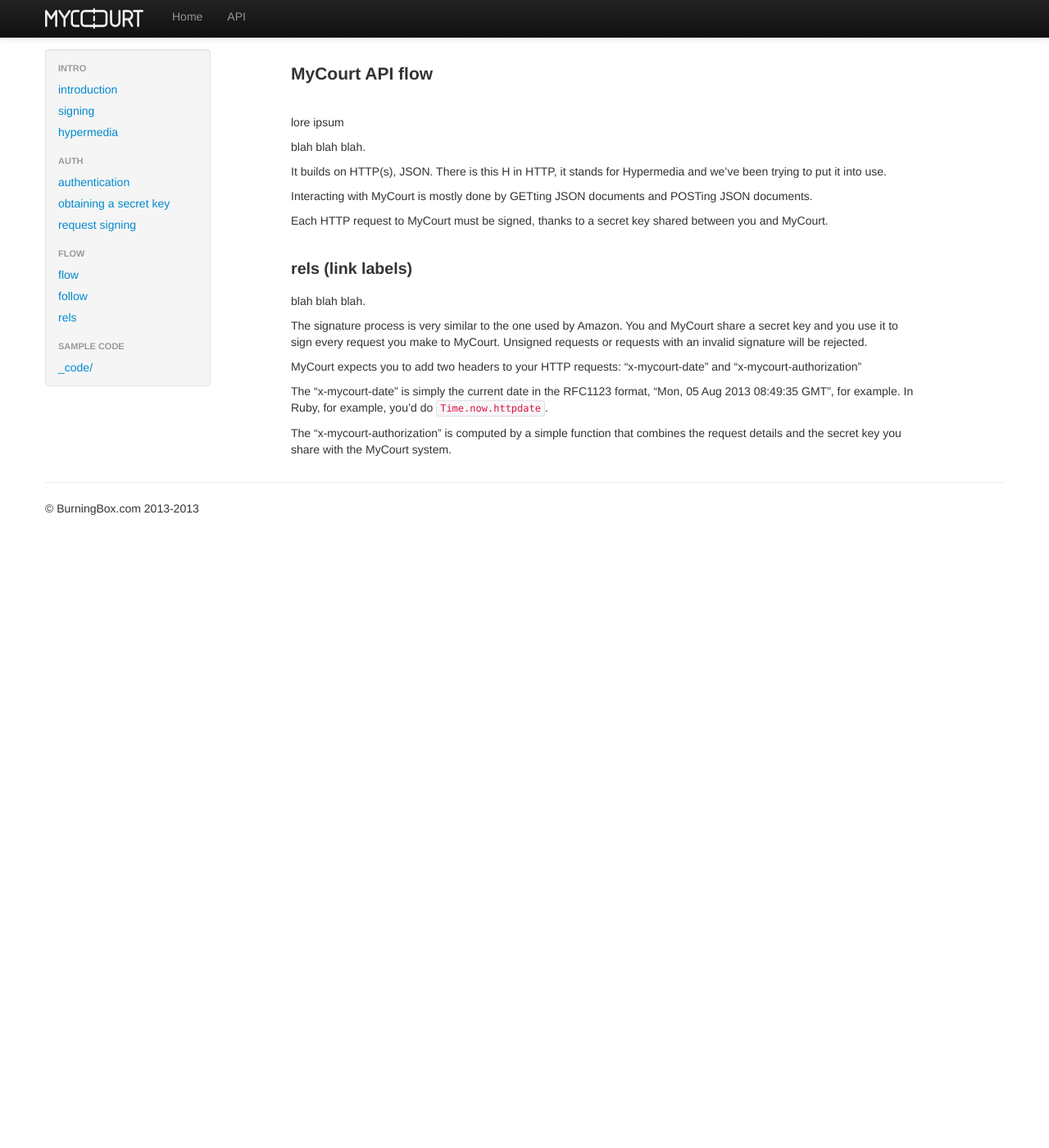
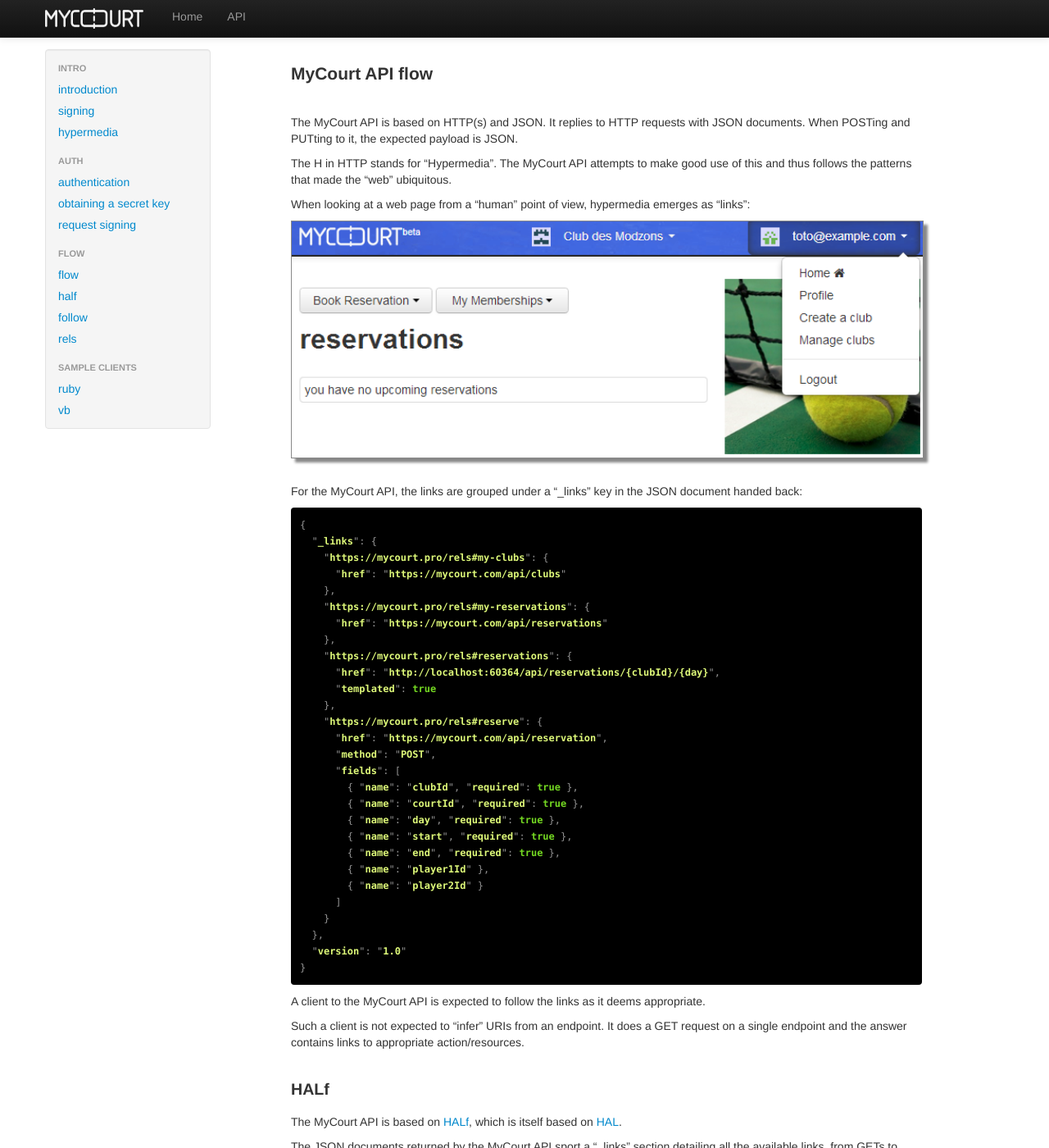
Before and after one commit to mycourtpro/mycourtpro.github.io, a Jekyll site: the page built from api/flow.md, in a window 1280 px wide and 1400 px high. Shown: the whole window at 82% size. Built offline with Jekyll 4.4.1, drawn with Linux system fonts in a browser that asks for light colours; some of the changed text lies outside the part shown.

Commit message:
detail 3 common _links

````diff
--- a/_layouts/api.html
+++ b/_layouts/api.html
@@ -22,11 +22,13 @@ layout: site
 
           <li class="nav-header">flow</li>
           <li><a href="/api/flow.html">flow</a></li>
+          <li><a href="/api/flow.html#half">half</a></li>
           <li><a href="/api/flow.html#follow">follow</a></li>
           <li><a href="/api/flow.html#rels">rels</a></li>
 
-          <li class="nav-header">sample code</li>
-          <li><a href="https://github.com/mycourtpro/mycourtpro.github.io/tree/master/_code">_code/</a></li>
+          <li class="nav-header">sample clients</li>
+          <li><a href="https://github.com/mycourtpro/mycourtpro.github.io/tree/master/_code/ruby">ruby</a></li>
+          <li><a href="https://github.com/mycourtpro/mycourtpro.github.io/tree/master/_code/vb">vb</a></li>
         </ul>
       </div>
     </div>
--- a/api/flow.md
+++ b/api/flow.md
@@ -3,27 +3,123 @@ layout: api
 title: API flow
 ---
 
-# MyCourt API flow
+<h1 id="flow">MyCourt API flow</h1>
 
-lore ipsum
+The MyCourt API is based on HTTP(s) and JSON. It replies to HTTP requests with JSON documents. When POSTing and PUTting to it, the expected payload is JSON.
+
+The H in HTTP stands for "Hypermedia". The MyCourt API attempts to make good use of this and thus follows the patterns that made the "web" ubiquitous.
+
+When looking at a web page from a "human" point of view, hypermedia emerges as "links":
+
+<img class="shadowed" src="/images/mycourt_home.png" style="width: 100%" />
+
+For the MyCourt API, the links are grouped under a "_links" key in the JSON document handed back:
+
+{% highlight javascript %}
+{
+  "_links": {
+    "https://mycourt.pro/rels#my-clubs": {
+      "href": "https://mycourt.com/api/clubs"
+    },
+    "https://mycourt.pro/rels#my-reservations": {
+      "href": "https://mycourt.com/api/reservations"
+    },
+    "https://mycourt.pro/rels#reservations": {
+      "href": "http://localhost:60364/api/reservations/{clubId}/{day}",
+      "templated": true
+    },
+    "https://mycourt.pro/rels#reserve": {
+      "href": "https://mycourt.com/api/reservation",
+      "method": "POST",
+      "fields": [
+        { "name": "clubId", "required": true },
+        { "name": "courtId", "required": true },
+        { "name": "day", "required": true },
+        { "name": "start", "required": true },
+        { "name": "end", "required": true },
+        { "name": "player1Id" },
+        { "name": "player2Id" }
+      ]
+    }
+  },
+  "version": "1.0"
+}
+{% endhighlight %}
+
+A client to the MyCourt API is expected to follow the links as it deems appropriate.
+
+Such a client is not expected to "infer" URIs from an endpoint. It does a GET request on a single endpoint and the answer contains links to appropriate action/resources.
+
+
+<h2 id="half">HALf</h2>
+
+The MyCourt API is based on [HALf](https://github.com/jmettraux/half), which is itself based on [HAL](http://stateless.co/hal_specification.html).
+
+The JSON documents returned by the MyCourt API sport a "_links" section detailing all the available links, from GETs to POSTs.
+
+
+<h2 id="follow">follow</h2>
+
+Let's take a closer look at the some of the links shown above:
+
+* straight GET
+
+{% highlight javascript %}
+    "https://staging.mycourt.pro/rels#my-clubs": {
+      "href": "https://mycourt.com/api/clubs"
+    }
+{% endhighlight %}
+
+A straightforward link that translates as ```GET https://mycourt.com/api/clubs```
+
+* templated GET
+
+{% highlight javascript %}
+    "https://staging.mycourt.pro/rels#reservations": {
+      "href": "http://localhost:60364/api/reservations/{clubId}/{day}",
+      "templated": true
+    }
+{% endhighlight %}
+
+Another GET link but this time the "href" is templated (hence ```"templated": true```).
+
+* POST with form
+
+{% highlight javascript %}
+    "https://mycourt.pro/rels#reserve": {
+      "href": "https://staging.mycourt.pro/api/reservation",
+      "method": "POST",
+      "fields": [
+        { "name": "clubId", "required": true },
+        { "name": "courtId", "required": true },
+        { "name": "day", "required": true },
+        { "name": "start", "required": true },
+        { "name": "end", "required": true },
+        { "name": "player1Id" },
+        { "name": "player2Id" }
+      ]
+    }
+{% endhighlight %}
+
+When the "method" is not specified it defaults to "GET", as seen above. Here "POST" is set. There is also a list of "fields". Those fields are optional unless "required".
+
+Here's what could get POSTed to the MyCourt API:
+{% highlight javascript %}
+// POST to https://staging.mycourt.pro/api/reservation
+{
+  "clubId": 1934,
+  "courtId": 3003,
+  "day": 20131212,
+  "start": 1200,
+  "end": 1300,
+  "player1Id": 1245,
+  "player2Id": 1247
+}
+{% endhighlight %}
+
+
+<h2 id="rels">rels</h2>
 
 blah blah blah.
 
-It builds on HTTP(s), JSON. There is this H in HTTP, it stands for Hypermedia and we've been trying to put it into use.
-
-Interacting with MyCourt is mostly done by GETting JSON documents and POSTing JSON documents.
-
-Each HTTP request to MyCourt must be signed, thanks to a secret key shared between you and MyCourt.
-
-
-<h2 id="rels">rels (link labels)</h2>
-
-blah blah blah.
-
-The signature process is very similar to the one used by Amazon. You and MyCourt share a secret key and you use it to sign every request you make to MyCourt. Unsigned requests or requests with an invalid signature will be rejected.
-
-MyCourt expects you to add two headers to your HTTP requests: "x-mycourt-date" and "x-mycourt-authorization"
-
-The "x-mycourt-date" is simply the current date in the RFC1123 format, "Mon, 05 Aug 2013 08:49:35 GMT", for example. In Ruby, for example, you'd do ```Time.now.httpdate```.
-
-The "x-mycourt-authorization" is computed by a simple function that combines the request details and the secret key you share with the MyCourt system.
+link to [rels.html](rels.html)
````
